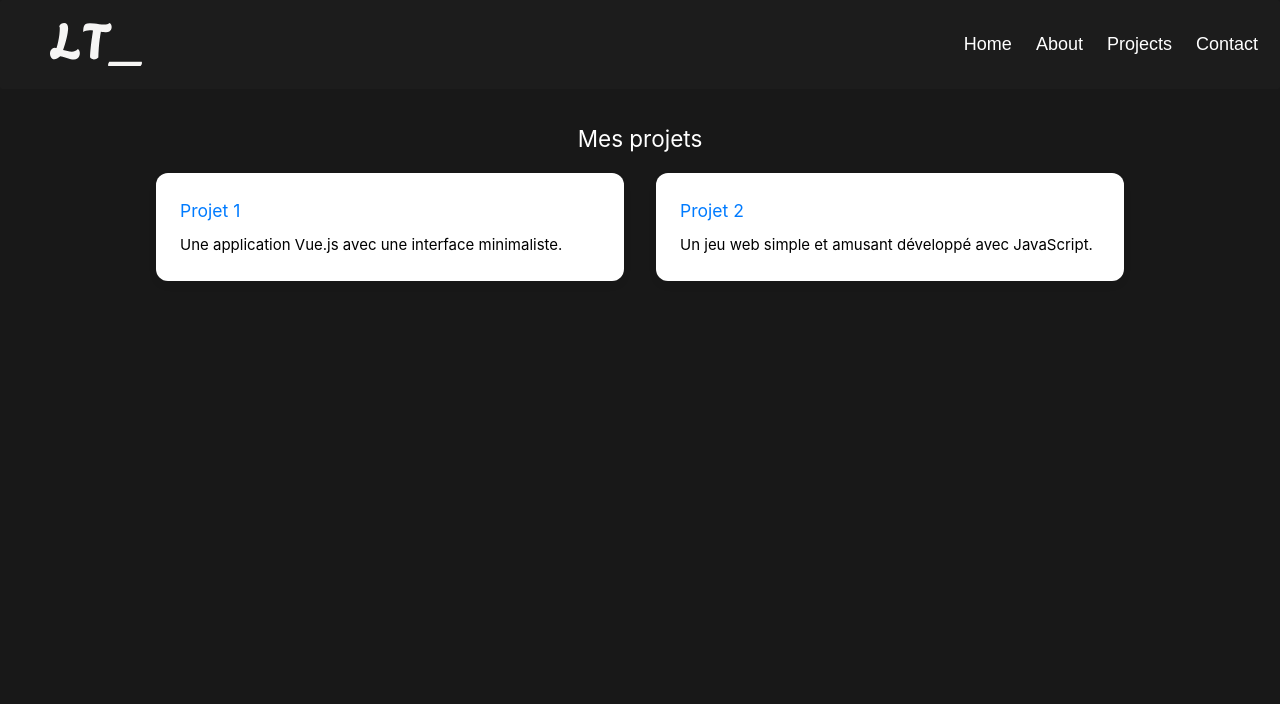
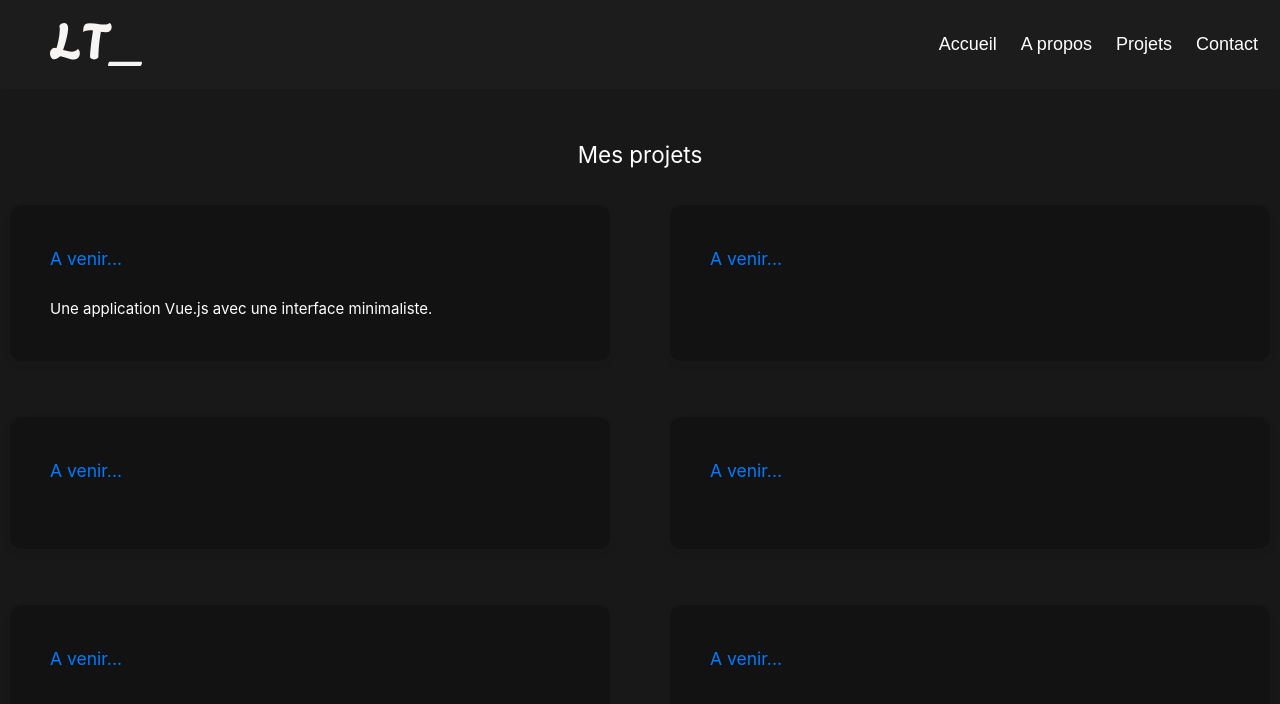
Before and after one commit to Leo-LTdev/Portfolio-LT, a Vue app: page /project in a window 1280 px wide. Shown: the top 704 px of the page. Built offline with nearby package versions, Linux system fonts and the light colour scheme.

Commit message:
First vers stable

```diff
--- a/src/components/ContactPage.vue
+++ b/src/components/ContactPage.vue
@@ -1,38 +1,39 @@
 <script setup>
-import Header from './Header.vue';
-import { ref, onMounted, onBeforeUnmount } from 'vue';
-import { eventBus } from '../main.js';
+import Header from './Header.vue'
+import { ref, onMounted, onBeforeUnmount } from 'vue'
+import { eventBus } from '../main.js'
 
-const contact = ref(null);
+const contact = ref(null)
 
 function startExitAnimation() {
-  if (!contact.value) return;
-  contact.value.classList.add('anim-out');
+  if (!contact.value) return
+  contact.value.classList.add('anim-out')
 }
 
 function onRouteChangeRequest(e) {
-  startExitAnimation();
+  startExitAnimation()
 }
 
 onMounted(() => {
-  eventBus.addEventListener('route-change-request', onRouteChangeRequest);
-});
+  eventBus.addEventListener('route-change-request', onRouteChangeRequest)
+})
 
 onBeforeUnmount(() => {
-  eventBus.removeEventListener('route-change-request', onRouteChangeRequest);
-});
+  eventBus.removeEventListener('route-change-request', onRouteChangeRequest)
+})
 </script>
 
 <template>
   <Header />
   <div ref="contact" class="wrapper">
     <div class="contact contact--fade">
+      <h1>En cours</h1>
+      <p>Disponible prochainement</p>
     </div>
   </div>
 </template>
 
 <style>
-
 @keyframes fadeIn {
   from {
     opacity: 0;
@@ -62,4 +63,14 @@ onBeforeUnmount(() => {
   transform: translateY(-20px);
   transition: all 0.6s ease-in;
 }
+
+.contact {
+  display: flex;
+  justify-content: center;
+  align-items: center;
+  flex-direction: column;
+  gap: 5rem;
+  color: white;
+  padding: 1rem;
+}
 </style>
--- a/src/components/Header.vue
+++ b/src/components/Header.vue
@@ -60,9 +60,9 @@ function navigateWithExit() {
     <div class="header header--fade">
       <img class="header__logo" src="/src/assets/text.svg" alt="" />
       <div class="header__right">
-        <button @click="handleClickHome">Home</button>
-        <button @click="handleClickAbout">About</button>
-        <button @click="handleClickProj">Projects</button>
+        <button @click="handleClickHome">Accueil</button>
+        <button @click="handleClickAbout">A propos</button>
+        <button @click="handleClickProj">Projets</button>
         <button @click="handleClickContact">Contact</button>
       </div>
     </div>
--- a/src/components/ProjectPage.vue
+++ b/src/components/ProjectPage.vue
@@ -10,7 +10,7 @@ function startExitAnimation() {
   projects.value.classList.add('anim-out')
 }
 
-function onRouteChangeRequest(e) {
+function onRouteChangeRequest() {
   startExitAnimation()
 }
 
@@ -30,12 +30,28 @@ onBeforeUnmount(() => {
       <h1 class="projects__title">Mes projets</h1>
       <div class="projects__grid">
         <div class="project-card">
-          <h3 class="project-card__title">Projet 1</h3>
+          <h3 class="project-card__title">A venir...</h3>
           <p class="project-card__desc">Une application Vue.js avec une interface minimaliste.</p>
         </div>
         <div class="project-card">
-          <h3 class="project-card__title">Projet 2</h3>
-          <p class="project-card__desc">Un jeu web simple et amusant développé avec JavaScript.</p>
+          <h3 class="project-card__title">A venir...</h3>
+          <p class="project-card__desc"></p>
+        </div>
+        <div class="project-card">
+          <h3 class="project-card__title">A venir...</h3>
+          <p class="project-card__desc"></p>
+        </div>
+        <div class="project-card">
+          <h3 class="project-card__title">A venir...</h3>
+          <p class="project-card__desc"></p>
+        </div>
+        <div class="project-card">
+          <h3 class="project-card__title">A venir...</h3>
+          <p class="project-card__desc"></p>
+        </div>
+        <div class="project-card">
+          <h3 class="project-card__title">A venir...</h3>
+          <p class="project-card__desc"></p>
         </div>
       </div>
     </section>
@@ -80,22 +96,27 @@ onBeforeUnmount(() => {
 .projects__grid {
   display: grid;
   grid-template-columns: repeat(auto-fit, minmax(250px, 1fr));
-  gap: 2rem;
+  column-gap: 22rem;
+  row-gap: 3.5rem;
   max-width: 1000px;
   margin: 0 auto;
   padding: 1rem;
+  justify-items: center;
 }
 
 .projects__title {
   color: white;
   display: flex;
   justify-content: center;
+  padding: 1rem;
 }
 
 .project-card {
-  background-color: #fff;
-  padding: 1.5rem;
+  background-color: #121212;
+  color: white;
+  padding: 2.5rem;
   border-radius: 12px;
+  width: 600px;
   box-shadow: 0 4px 10px rgba(0, 0, 0, 0.05);
   transition:
     transform 0.3s,
@@ -108,7 +129,21 @@ onBeforeUnmount(() => {
 }
 
 .project-card__title {
-  margin-bottom: 0.5rem;
+  margin-bottom: 1.5rem;
   color: #007bff;
 }
+
+.project-card__desc {
+  color: white;
+}
+
+@media (max-width: 600px) {
+  .projects__grid {
+    grid-template-columns: repeat(auto-fit, minmax(250px));
+    gap: 3rem;
+  }
+  .project-card {
+    width: 400px;
+  }
+}
 </style>
```
